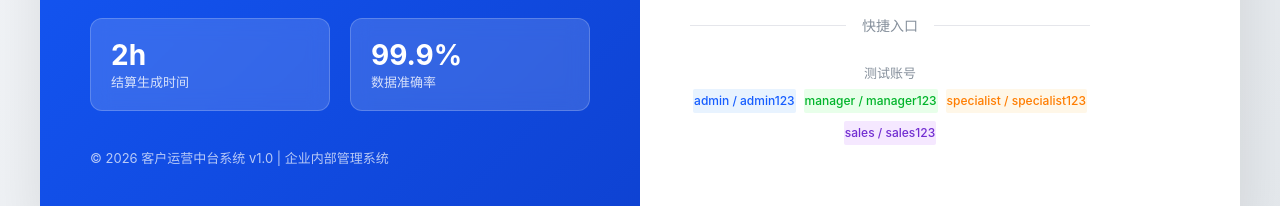
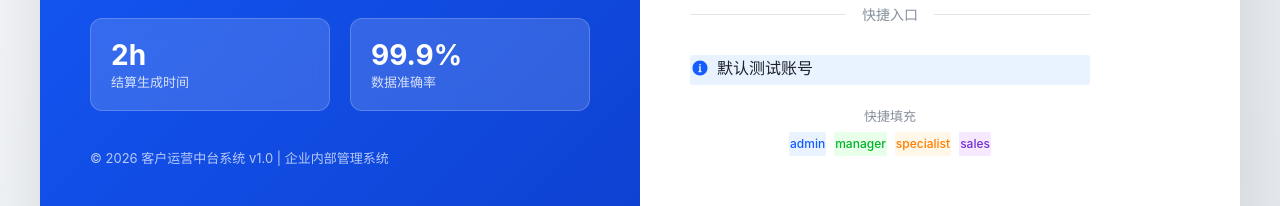
Before and after one commit to sacrtap/customer_manager, a Vue app in the folder frontend/: page /login in a window 1280 px wide. Shown: the part 521-727 px from the top of the page. Built offline with nearby package versions, Linux system fonts and the light colour scheme.

Commit message:
fix(login): 添加默认账号提示
- 添加 Info Alert 显示 admin/Admin@123
- 更新所有测试账号密码为正确值
- 改进快捷标签显示 (仅显示用户名)

```diff
--- a/frontend/src/views/LoginView.vue
+++ b/frontend/src/views/LoginView.vue
@@ -111,32 +111,45 @@
             <span>快捷入口</span>
           </div>
 
+          <a-alert
+            type="info"
+            title="默认测试账号"
+            style="margin-bottom: 16px"
+          >
+            <template #content>
+              <div style="margin-top: 8px; font-size: 13px">
+                <div>用户名：<strong>admin</strong> / 密码：<strong>Admin@123</strong></div>
+                <div style="margin-top: 4px; opacity: 0.8">点击下方标签可快速填充账号</div>
+              </div>
+            </template>
+          </a-alert>
+
           <div class="login-tips">
-            <p>测试账号</p>
+            <p>快捷填充</p>
             <div class="role-tags">
               <a-tag
                 color="arcoblue"
-                @click="fillTestAccount('admin', 'admin123')"
+                @click="fillTestAccount('admin', 'Admin@123')"
               >
-                admin / admin123
+                admin
               </a-tag>
               <a-tag
                 color="green"
-                @click="fillTestAccount('manager', 'manager123')"
+                @click="fillTestAccount('manager', 'Manager@123')"
               >
-                manager / manager123
+                manager
               </a-tag>
               <a-tag
                 color="orange"
-                @click="fillTestAccount('specialist', 'specialist123')"
+                @click="fillTestAccount('specialist', 'Specialist@123')"
               >
-                specialist / specialist123
+                specialist
               </a-tag>
               <a-tag
                 color="purple"
-                @click="fillTestAccount('sales', 'sales123')"
+                @click="fillTestAccount('sales', 'Sales@123')"
               >
-                sales / sales123
+                sales
               </a-tag>
             </div>
           </div>
```
